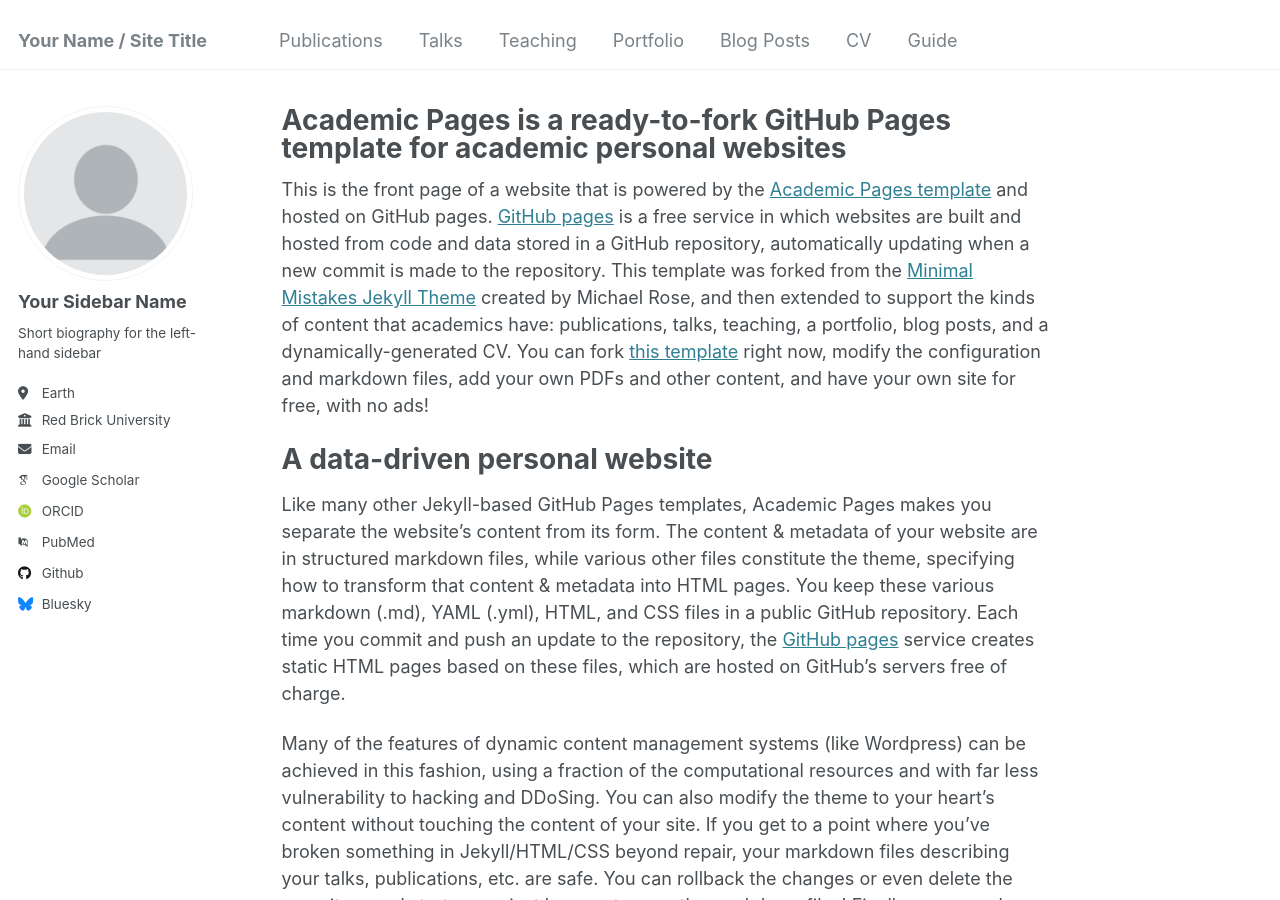
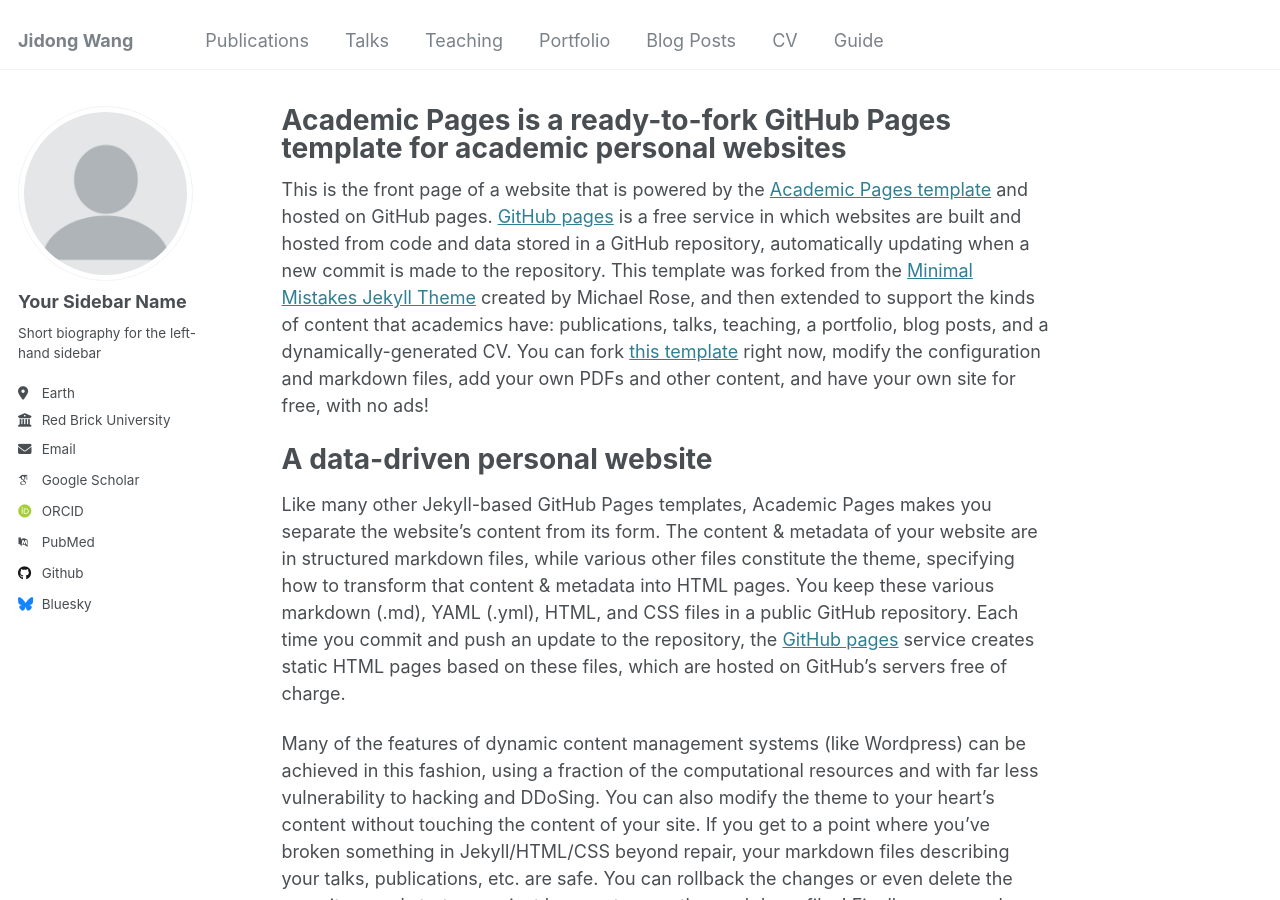
Before and after one commit to poincare-duality/jidongw.github.io, a Jekyll site: the page built from _pages/about.md, in a window 1280 px wide and 900 px high. Built offline with Jekyll 4.4.1, drawn with Linux system fonts in a browser that asks for light colours; some web fonts are replaced.

Commit message:
Update _config.yml

```diff
--- a/_config.yml
+++ b/_config.yml
@@ -8,7 +8,7 @@
 
 # Basic Site Settings
 locale                   : "en-US"
-title                    : "Your Name / Site Title"
+title                    : "Jidong Wang"
 title_separator          : "-"
 name                     : &name "Your Name"
 description              : &description "personal description"
```
